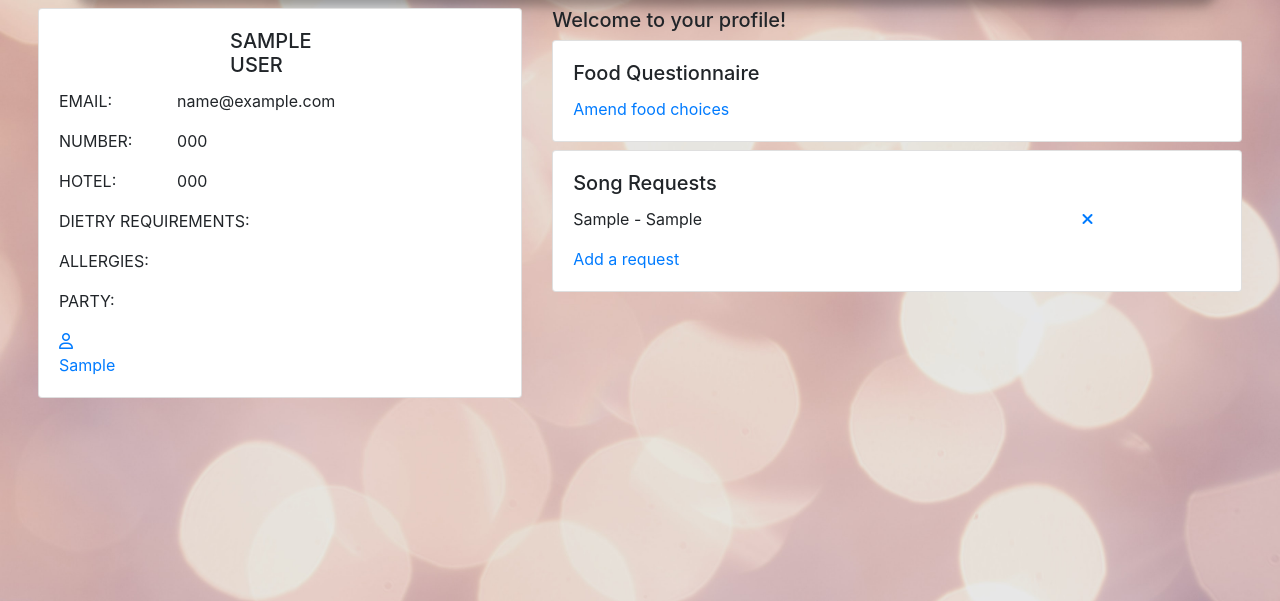
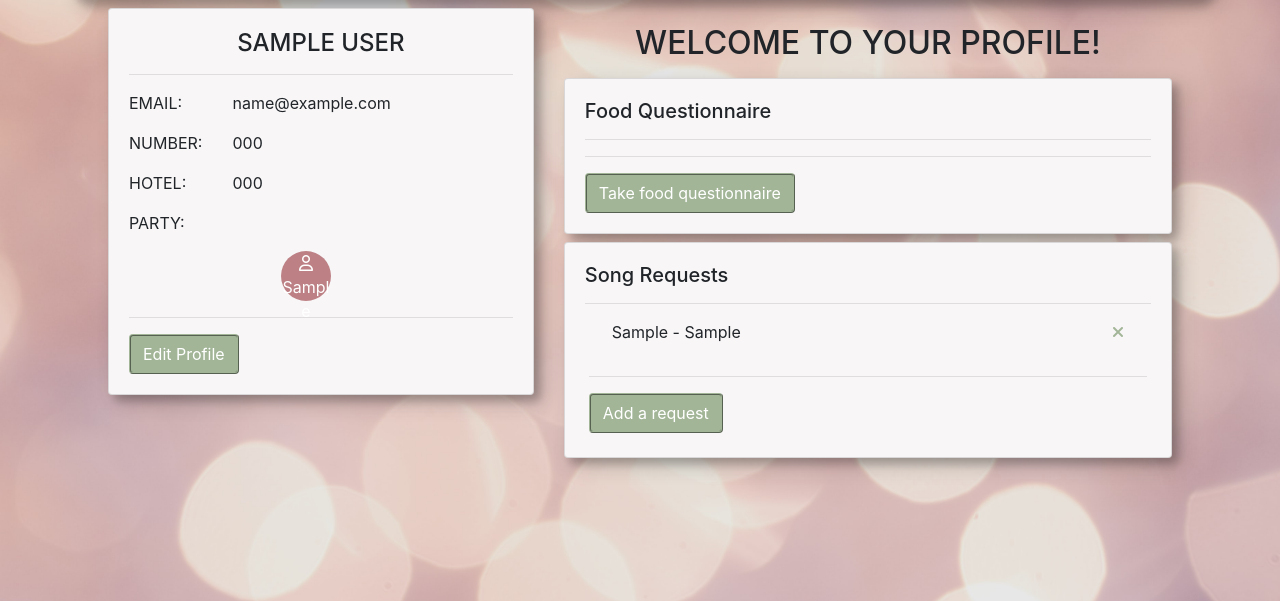
Before and after one commit to AlyshaJohnson/wedding-invites, a Django app: page /profile/1 in a window 1280 px wide. Shown: the part 199-800 px from the top of the page. Run offline with Django 3.2, Linux system fonts and the light colour scheme; a user stored in the database is signed in; tables that the repository leaves empty hold one stand-in row (values such as "Sample post"); parts of the project's set-up code (start-up, migrations or seed data) failed here and were passed over; some libraries are stand-ins or nearby versions; some web fonts are replaced.

Commit message:
add styling to profile page and link party users

```diff
--- a/invite/views.py
+++ b/invite/views.py
@@ -175,3 +175,20 @@ def delete_song(request, song_id):
     song = get_object_or_404(models.Song, id=song_id)
     song.delete()
     return redirect(get_profile, user_id=request.user.id)
+
+
+@login_required(login_url='/')
+def get_party_profile(request, user_id):
+    user = get_object_or_404(User, id=user_id)
+    guest = models.Guest.objects.filter(user_id=user_id).first()
+    wedding = models.Wedding.objects.filter(active=True).first()
+    food = models.Food.objects.all()
+    song = models.Song.objects.filter(guest=guest)
+    context = {
+        'user': user,
+        'guest': guest,
+        'wedding': wedding,
+        'food': food,
+        'song': song,
+    }
+    return render(request, 'invite/profile.html', context)
--- a/static/css/style.css
+++ b/static/css/style.css
@@ -34,14 +34,6 @@ body {
     text-transform: capitalize;
 }
 
-nav, nav a {
-    color: #BD8185;
-}
-
-nav, nav a:hover {
-    color: #574143;
-}
-
 #wedding-date,
 #wedding-time,
 #venue1_lat,
@@ -73,9 +65,48 @@ header {
     box-shadow: 6px 6px 8px 0 rgba(0, 0, 0, 0.2), 8px 8px 20px 0 rgba(0, 0, 0, 0.19);
 }
 
+nav, nav a {
+    color: #BD8185;
+}
+
+nav, nav a:hover {
+    color: #574143;
+}
+
 .container .card {
     background-color: #f8f6f7;
     box-shadow: 6px 6px 8px 0 rgba(0, 0, 0, 0.2), 8px 8px 20px 0 rgba(0, 0, 0, 0.19);
+}
+
+.card-body .btn-primary {
+    background-color: #a2b597;
+    border: 2px ridge #a2b597;
+}
+
+.card-body .btn-primary:hover {
+    background-color: #a2b597;
+    border: 2px groove #576151;
+}
+
+div > a {
+    color: #a2b597;
+}
+
+div > a:hover {
+    color: #576151;
+}
+
+.profile-coin > a {
+    color: white
+}
+
+.profile-coin > a:hover {
+    color: white;
+    text-decoration: none;
+}
+
+.profile-coin:hover {
+    background-color: #574143;
 }
 
 /* --------------------------------- Base.html */
@@ -149,3 +180,12 @@ header {
     width: 100%;
     height: auto;
 }
+
+/* --------------------------------- Profile.html */
+
+.profile-coin {
+    width: 50px;
+    height: 50px;
+    border-radius: 50%;
+    background-color: #BD8185;
+}
--- a/templates/invite/profile.html
+++ b/templates/invite/profile.html
@@ -2,13 +2,14 @@
 
 {% block content %}
 
-<div class="container-fluid">
+<div class="container">
     <div class="row m-2">
         <div class="col-md-5">
             <div class="card">
                 <div class="card-body">
-                    <h5 class="card-title uppercase mx-auto" style="width: 100px">{{ guest.first_name }}
-                        {{ guest.last_name }}</h5>
+                    <h4 class="card-title uppercase text-centre">{{ guest.first_name }}
+                        {{ guest.last_name }}</h4>
+                    <hr>
                     <div class="row">
                         <p class="card-text uppercase col-3">Email:</p>
                         <p class="card-text col-9">{{ guest.email }}</p>
@@ -21,6 +22,7 @@
                         <p class="card-text uppercase col-3">Hotel:</p>
                         <p class="card-text col-9">{{ guest.hotel }}</p>
                     </div>
+                    {% if food.guest_id == guest.id %}
                     <div>
                         <p class="card-text uppercase">Dietry Requirements:</p>
                         <p class="card-text">{{ guest.diet }}</p>
@@ -29,57 +31,87 @@
                         <p class="card-text uppercase">Allergies:</p>
                         <p class="card-text">{{ guest.allergies }}</p>
                     </div>
+                    {% endif %}
                     {% if guest.linked_party != "" %}
-                    <div>
+                    <div class="mb-2">
                         <p class="card-text uppercase">Party:</p>
                         {% for x in guest.linked_party.all %}
-                        <a href="#">
-                            <i class="fa-regular fa-user"></i>
-                            <p class="card-text">{{ x.first_name }}</p>
+                        <div class="row w-100">
+                            <div class="col-4 mx-auto">
+                                <div class="profile-coin mx-auto">
+                                    <a class="text-centre" href="/profile/{{ x.user_id.id }}">
+                                        <p><i class="fa-regular fa-user"></i></p>
+                                        <p class="card-text mt-n3">{{ x.first_name }}</p>
                                     </a>
+                                </div>
+                            </div>
+                        </div>
                         {% endfor %}
                     </div>
                     {% endif %}
+                    <hr>
+                    <a class="btn btn-primary mx-auto" href="#">Edit Profile</a>
                 </div>
             </div>
         </div>
         <div class="col-md-7">
             <div>
-                <h5>Welcome to your profile!</h5>
+                <h2 class="text-centre uppercase m-3">Welcome to your profile!</h2>
             </div>
             <div class="card">
                 <div class="card-body">
                     <h5 class="card-title">Food Questionnaire</h5>
+                    <hr>
+                    <div class="card-text">
                         {% if wedding.starter1 == "" and wedding.main1 == "" and wedding.dessert1 == "" %}
                         <p>The food questionnaire has not been published yet, please check back later.</p>
                         {% else %}
-                    {% if food.id != "" %}
-                    <a href="#">Amend food choices</a>
+                        {% if food.guest_id == guest.id %}
+                        <div class="row">
+                            <p class="card-text uppercase col-3">Starter:</p>
+                            <p class="card-text col-9">{{ food.starter }}</p>
+                        </div>
+                        <div class="row">
+                            <p class="card-text uppercase col-3">Main:</p>
+                            <p class="card-text col-9">{{ food.main }}</p>
+                        </div>
+                        <div class="row">
+                            <p class="card-text uppercase col-3">Dessert:</p>
+                            <p class="card-text col-9">{{ food.dessert }}</p>
+                        </div>
+                        <hr>
+                        <a class="btn btn-primary" href="#">Amend food choices</a>
                         {% else %}
-                    <a href="#">Take food questionnaire</a>
+                        <hr>
+                        <a class="btn btn-primary" href="#">Take food questionnaire</a>
                         {% endif %}
                         {% endif %}
+                    </div>
                 </div>
             </div>
             <div class="card mt-2">
                 <div class="card-body">
                     <h5 class="card-title">Song Requests</h5>
+                    <hr>
+                    <div class="card-text m-1">
                         {% if song.title == "" %}
                         <p>You have not requested a song yet.</p>
                         <a href="/add_song/">Make a request</a>
                         {% else %}
                         {% for x in song %}
-                    <div class="row">
+                        <div class="row m-2">
                             <div class="col-9">
                                 <p>{{ x.song}} - {{ x.artist }}</p>
                             </div>
-                        <div class="col-3">
-                            <a href="/delete_song/{{ x.id }}"><i class="fa-solid fa-xmark"></i></a>
+                            <div class="col-3 text-right">
+                                <a class="" href="/delete_song/{{ x.id }}"><i class="fa-solid fa-xmark"></i></a>
                             </div>
                         </div>
                         {% endfor %}
-                    <a href="/add_song/">Add a request</a>
+                        <hr>
+                        <a class="btn btn-primary mx-auto" href="/add_song/">Add a request</a>
                         {% endif %}
+                    </div>
                 </div>
             </div>
         </div>
```
Lines whose indentation alone changed are shown as unchanged.
